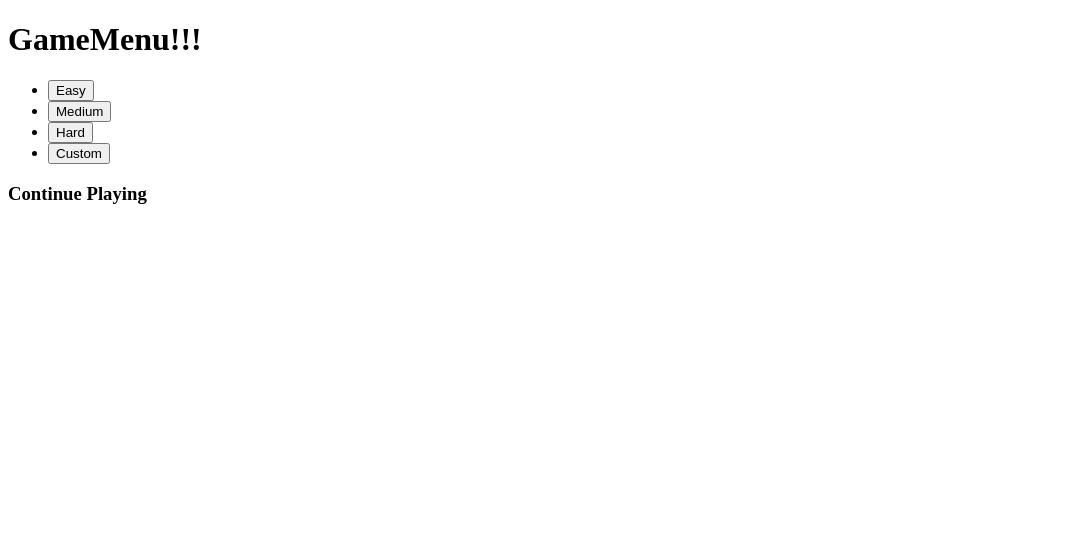
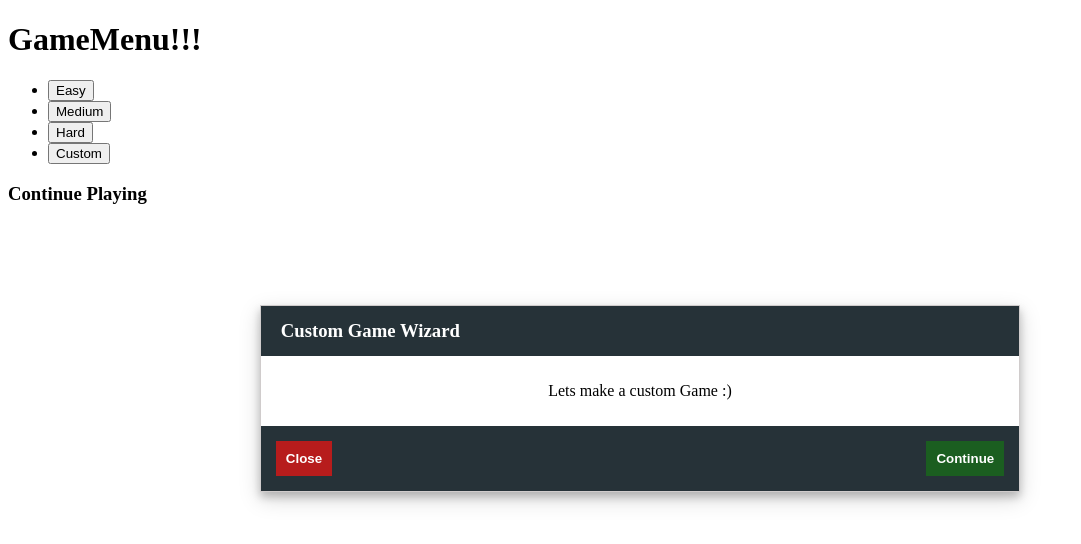
Before and after one commit to AlecDivito/bomb-finder, a React (Create React App) app: page /play in a window 1280 px wide. Both pictures are taken after a click on the button "Custom". Shown: the top 544 px of the page, without its empty margins (0-1081 px from the left). Built offline with nearby package versions, Linux system fonts and the light colour scheme.

Commit message:
Added modal to project

```diff
--- /dev/null
+++ b/src/components/Modal.css
@@ -0,0 +1,62 @@
+.modal {
+    background: white;
+    border: 1px solid #d0cccc;
+    box-shadow: 0 5px 8px 0 rgba(0,0,0,0.2), 0 7px 20px 0 rgba(0,0,0,0.17);
+    margin: 100px auto 0;
+    transition: all .8s;
+    width: 60%;
+}
+
+.modal__header {
+    background: #263238;
+    height: 40px;
+    line-height: 40px;
+    padding: 5px 20px;
+    text-align: right;
+}
+
+.modal__header h3 {
+    color: white;
+    float: left;
+    margin: 0;
+    padding: 0;
+}
+
+.modal__header--close {
+    color: white;
+    cursor: pointer;
+    float: right;
+    font-size: 30px;
+    margin: 0;
+}
+
+.modal__body {
+    padding: 10px 15px;
+    text-align: center;
+}
+
+.modal__footer {
+    background: #263238;
+    height: 35px;
+    padding: 15px;
+}
+
+.modal__footer--close, .modal__footer--continue{
+    background: coral;
+    border: none;
+    color: white;
+    cursor: pointer;
+    font-weight: bold;
+    outline: none;
+    padding: 10px;
+}
+
+.modal__footer--close {
+    background-color: #b71c1c;
+    float: left;
+}
+
+.modal__footer--continue {
+    background-color: #1b5e20;
+    float: right;
+}
--- /dev/null
+++ b/src/components/Modal.tsx
@@ -0,0 +1,34 @@
+import React from "react";
+import "./Modal.css";
+
+type Props = {
+    show: boolean;
+    header: string;
+    close: () => void;
+    submit: () => void;
+}
+
+export const Modal: React.FC<Props> = ({ show, header, close, submit, children}) => {
+    return (
+        <div className="modal"
+            style={{
+                transform: show ? 'translateY(0vh)' : 'translateY(-100vh)',
+                opacity: show ? 1 : 0
+            }}
+        >
+            <div className="modal__header">
+                <h3>{header}</h3>
+                <span className="modal__header--close" onClick={close}></span>
+            </div>
+            <div className="modal__body">
+                <p>
+                    {children}
+                </p>
+            </div>
+            <div className="modal__footer">
+                <button className="modal__footer--close" onClick={close}>Close</button>
+                <button className="modal__footer--continue" onClick={submit}>Continue</button>
+            </div>
+        </div>
+    )
+}
--- a/src/pages/game-menu.tsx
+++ b/src/pages/game-menu.tsx
@@ -4,9 +4,11 @@ import uuid from "../util/uuid";
 import { GameDifficulty } from "../models/GameTypes";
 import Games from "../models/Games";
 import Loading from "../components/Loading";
+import { Modal } from "../components/Modal";
 
 interface State {
     loading: boolean;
+    showModal: boolean;
     gameId?: string;
     gameLocation?: string;
     unfinishedGames?: Games[];
@@ -15,7 +17,8 @@ interface State {
 export default class GameMenu extends Component<{}, State> {
 
     state: Readonly<State> = {
-        loading: true
+        loading: true,
+        showModal: false,
     };
 
     async componentDidMount() {
@@ -37,7 +40,7 @@ export default class GameMenu extends Component<{}, State> {
                 game = new Games(gameId, difficulty, 24, 24, 99);
                 break;
             case "custom":
-                console.warn("please implement me (custom)");
+                this.setState({ showModal: true });
                 return;
             default: return;
         }
@@ -56,6 +59,14 @@ export default class GameMenu extends Component<{}, State> {
             return;
         }
         this.setState({ gameId: id, gameLocation: `/game/${id}` });
+    }
+
+    closeModal = () => {
+        console.log('close');
+    }
+
+    createCustomGame = () => {
+        console.log('submit');
     }
 
     public render() {
@@ -99,6 +110,14 @@ export default class GameMenu extends Component<{}, State> {
                         )
                     }
                 </ul>
+
+                <Modal
+                    header="Custom Game Wizard"
+                    show={this.state.showModal}
+                    close={this.closeModal}
+                    submit={this.createCustomGame}>
+                    Lets make a custom Game :)
+                </Modal>
             </div>
         );
     }
```
